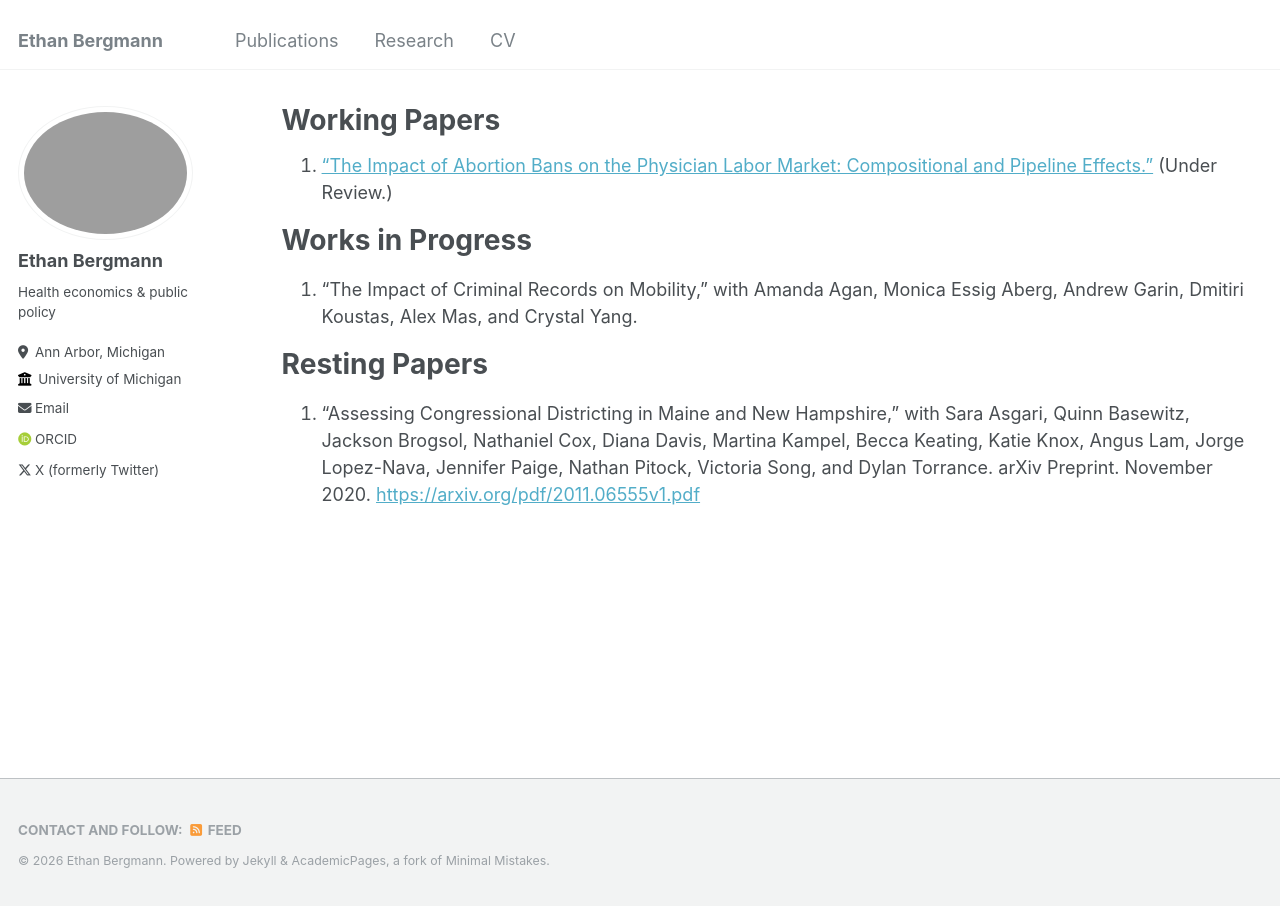
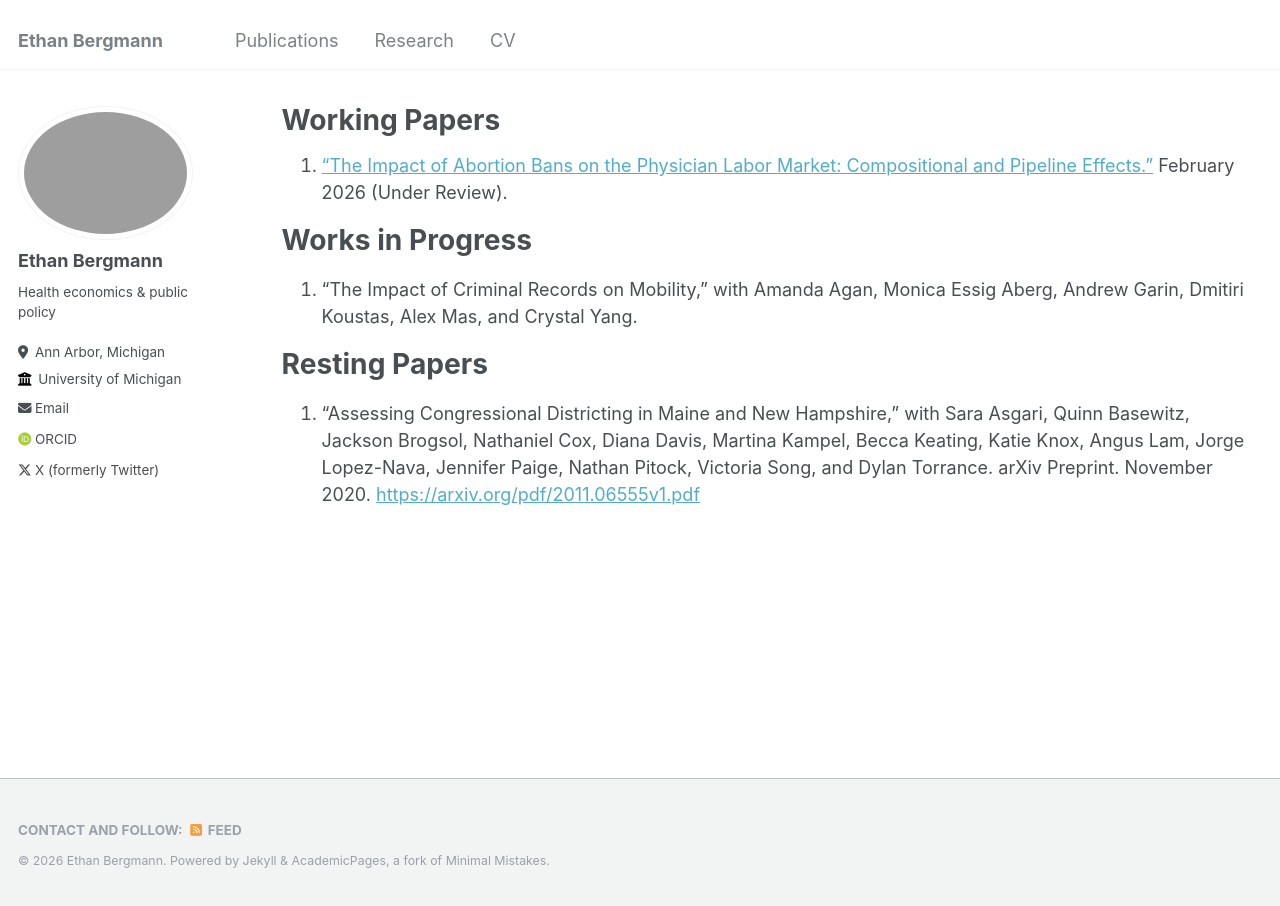
Before and after one commit to ethankbergmann/ethankbergmann.github.io, a Jekyll site: the page built from _pages/works_in_progress.md, in a window 1280 px wide. Built offline with Jekyll 4.4.1, drawn with Linux system fonts in a browser that asks for light colours; some web fonts are replaced.

Commit message:
Update works_in_progress.md
updated to link to ssrn

```diff
--- a/_pages/works_in_progress.md
+++ b/_pages/works_in_progress.md
@@ -5,7 +5,7 @@
 author_profile: true
 ---
 
-1. ["The Impact of Abortion Bans on the Physician Labor Market: Compositional and Pipeline Effects."](https://www.dropbox.com/scl/fi/auu1tviwmruav8m9d6d3c/Abortion_Bans_Physician_Labor_Market__Bergmann_.pdf?rlkey=ufdubbumn7lii7a9uiwqk5d63&st=xhjrcllx&dl=0) (Under Review.)
+1. ["The Impact of Abortion Bans on the Physician Labor Market: Compositional and Pipeline Effects."](http://ssrn.com/abstract=6258355) February 2026 (Under Review).
 
 Works in Progress
 =====
```
